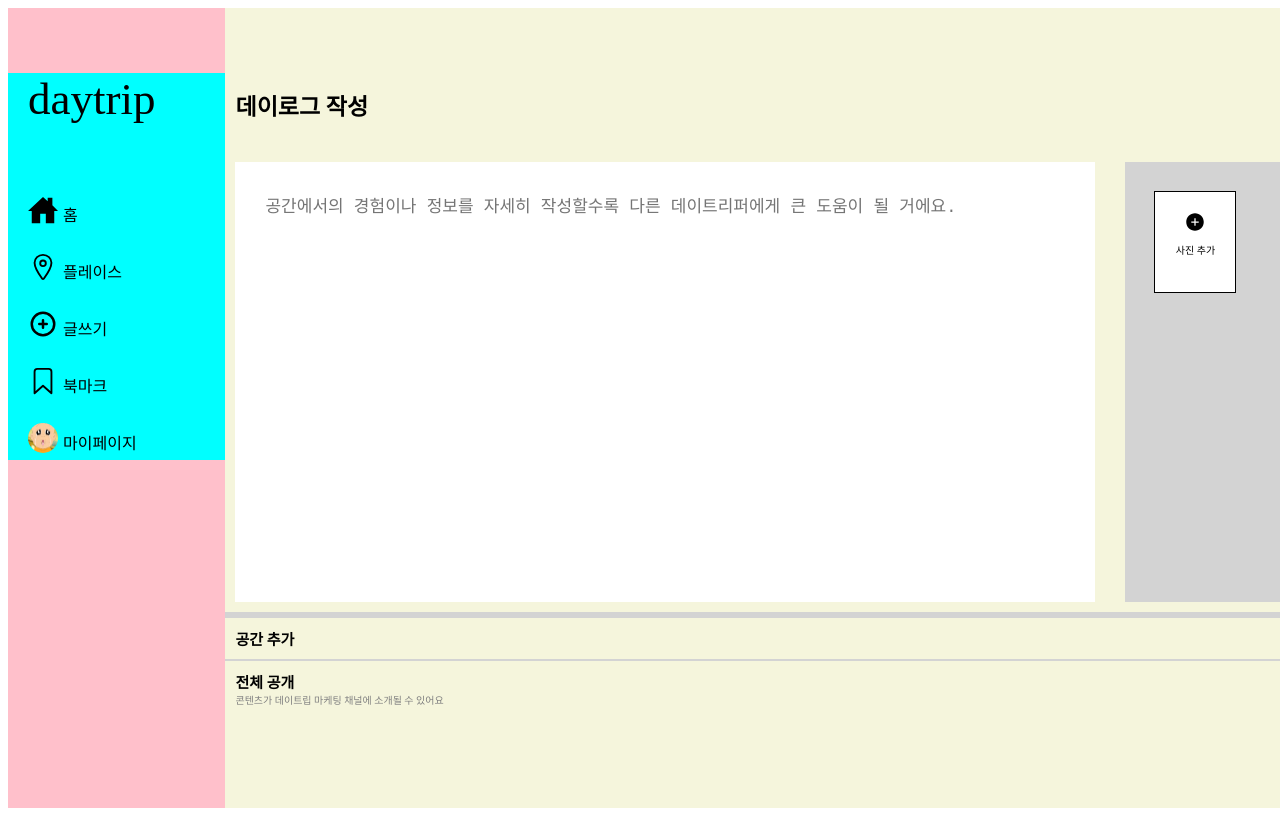
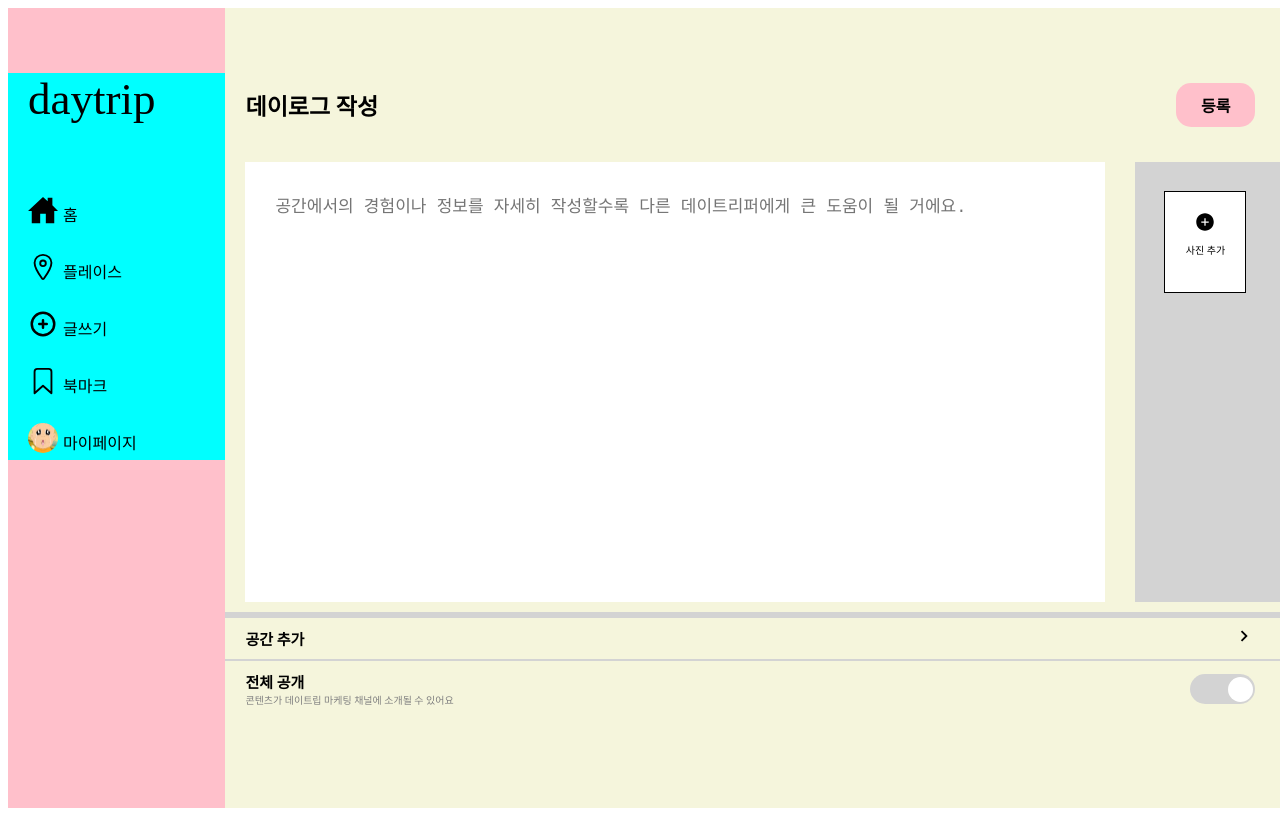
Before and after one commit to sykim0181/DayTripWebVer, a React (Create React App) app: page /post in a window 1280 px wide. Shown: the top 816 px of the page. Built offline with nearby package versions, Linux system fonts and the light colour scheme.

Commit message:
게시물 등록 버튼 추가 및 여백 수정

```diff
--- a/src/components/molecules/OptionBlock.tsx
+++ b/src/components/molecules/OptionBlock.tsx
@@ -12,6 +12,7 @@ const Base = styled.div`
 
 const Text = styled.div<{ isNecessary:boolean }>`
   padding: 10px;
+  padding-left: 20px;
   & h1 {
     font-size: 15px;
     margin: 0;
@@ -27,7 +28,7 @@ const ExtraText = styled.div`
 
 const BtnTgl = styled.div`
   position: absolute;
-  right: 10px;
+  right: 120px;
 `;
 
 const Button = styled.div`
--- a/src/components/pages/PostPage.tsx
+++ b/src/components/pages/PostPage.tsx
@@ -12,7 +12,7 @@ const Header = styled.div`
   display: flex;
   align-items: center;
   position: relative;
-  margin: 80px 0 40px 10px;
+  margin: 80px 0 40px 20px;
 `;
 
 const Title = styled.div`
@@ -20,13 +20,22 @@ const Title = styled.div`
   font-weight: bold;
 `;
 
+const PostButton = styled.div`
+  background-color: pink;
+  padding: 10px 25px;
+  border-radius: 15px;
+  font-weight: bold;
+  position: absolute;
+  right: 120px;
+  cursor: pointer;
+`;
 
 const Body = styled.div`
   /* background-color: #ffb69c; */
 `;
 
 const Content = styled.div`
-  margin: 0 0 10px 10px;
+  margin: 0 0 10px 20px;
   display: flex;
 `;
 
@@ -125,6 +134,7 @@ const PostPage: React.FC = () => {
       <BasicPage>
         <Header>
           <Title>데이로그 작성</Title>
+          <PostButton>등록</PostButton>
         </Header>
         <Body>
           <Content>
```
